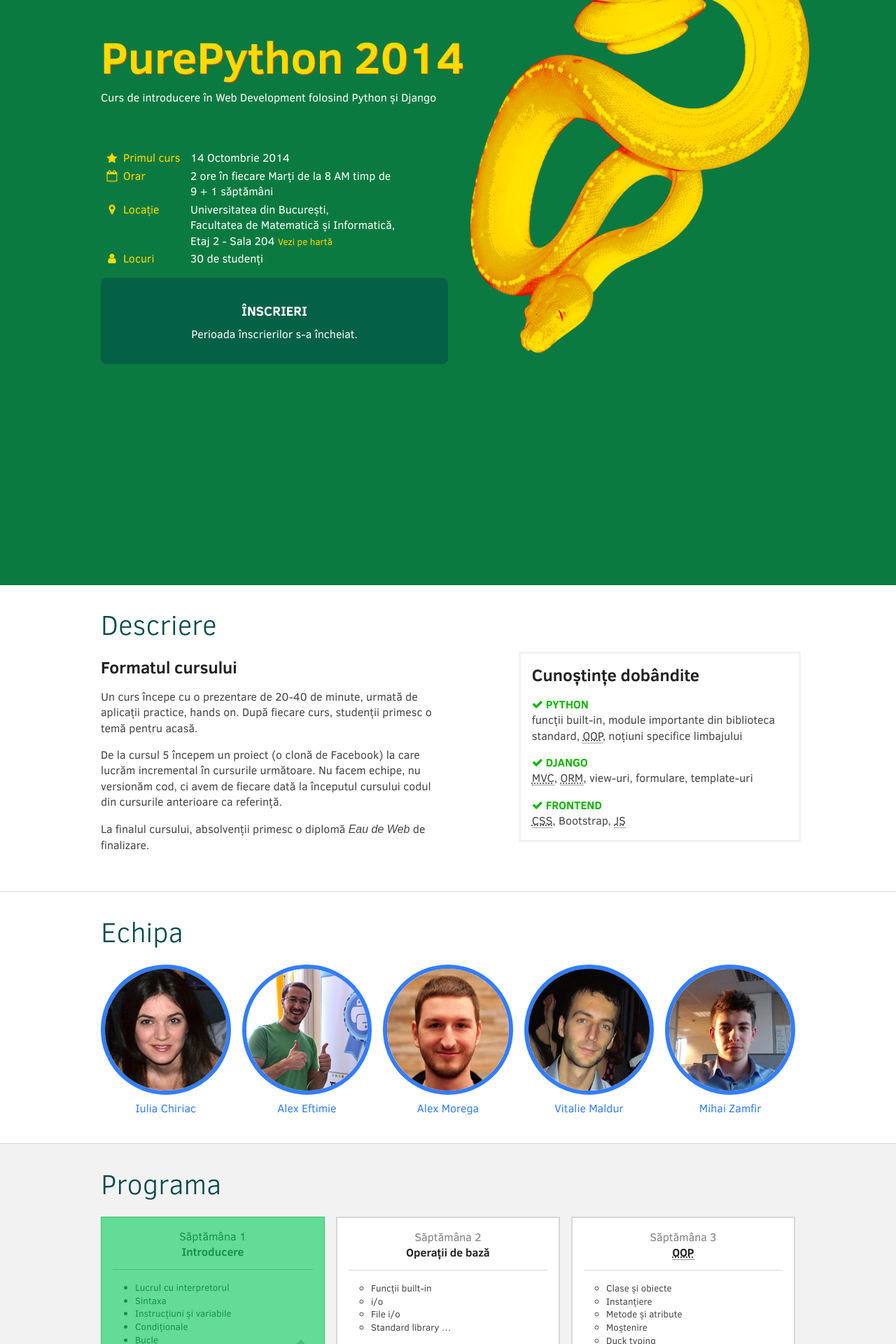
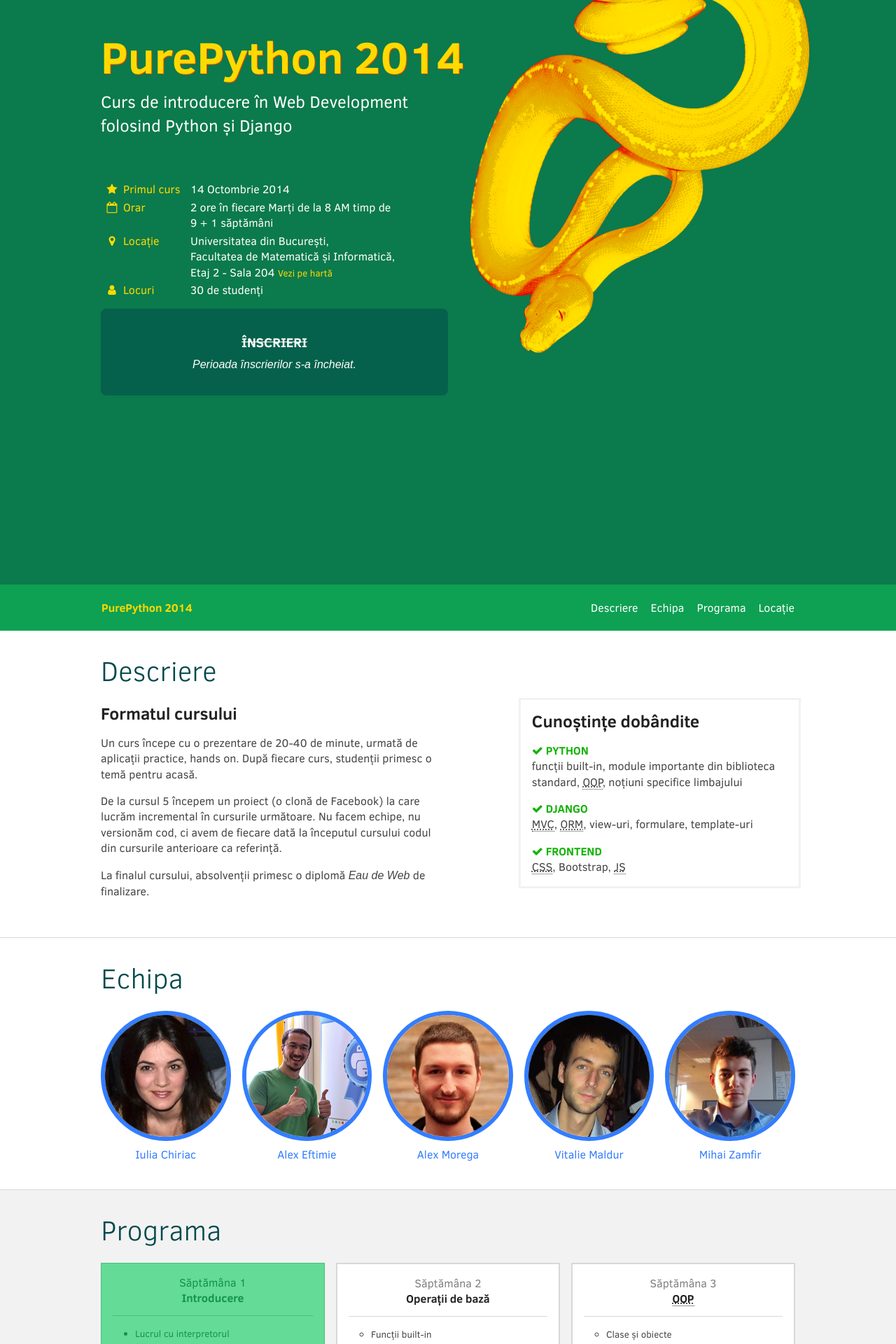
Before and after one commit to eaudeweb/purepython, a Jekyll site: the page index.html, which Jekyll copies as it is, in a window 1280 px wide. Shown: the top 1920 px of the page at 70% size. Built offline with Jekyll 4.4.1, drawn with Linux system fonts in a browser that asks for light colours; nearby versions of some CDN libraries; some web fonts are replaced; Markdown is read by kramdown in place of the engine named in the settings.

Commit message:
Removed buggy .js and minor .css improvements

```diff
--- a/css/main.css
+++ b/css/main.css
@@ -96,6 +96,7 @@
   margin-bottom: 1rem;
 }
 .subtitle {
+  font-size: 1.5rem;
   color: white;
   font-weight: normal;
   margin-bottom: 4rem;
@@ -193,41 +194,38 @@
   white-space: nowrap;
 }
 
-#nav-menu {
+.nav-menu {
   background: #0ea053;
 }
-body.modal-open #nav-menu {
-  display: none;
+.nav-links {
+  list-style: none;
+  padding-left: 0;
+  margin: auto -.5rem;
 }
-#nav-menu a {
+.nav-menu a {
   color: white;
   display: inline-block;
   padding: .5rem .5rem;
-  margin: 1rem 0;
   font-size: 1rem;
   line-height: 1;
   color: white;
   border: 1px solid transparent;
   border-radius: .25rem;
 }
-.nav-links {
-  list-style: none;
-  padding-left: 0;
-  margin: auto -.5rem;
-}
-#nav-menu a:hover {
+.nav-menu a:hover {
   border-color: white;
   text-decoration: none;
 }
-#nav-menu a.brand {
+.nav-menu .brand {
+  float: left;
   margin-left: -.5rem;
   font-weight: bold;
   color: #ffda00;
 }
-#nav-menu a.brand:hover {
+.nav-menu .brand:hover {
   border-color: #ffda00;
 }
-#nav-menu a.nav-cta {
+.nav-menu .nav-cta {
   cursor: pointer;
   position: relative;
   top: -3px;
@@ -239,7 +237,7 @@
   background-color: #ffda00 !important;
   box-shadow: 0 3px 0 0 #e6c400;
 }
-#nav-menu a.nav-cta:hover {
+.nav-menu .nav-cta:hover {
   box-shadow: none;
   top: 0;
 }
@@ -290,7 +288,11 @@
   text-decoration: none;
 }
 
-section {
+.nav-menu {
+  padding: 1rem;
+  overflow: hidden;
+}
+.section {
   margin-bottom: -1px;
   padding: 2rem 1rem;
 }
@@ -301,7 +303,8 @@
   padding-top: 7rem;
   padding-bottom: 4rem;
   color: white;
-  background: #0b7a40;
+  background: #0B7A4C;
+  overflow: hidden;
 }
 #home a {
   color: #ffda00;
@@ -343,6 +346,12 @@
 .register h3 {
   color: white;
   margin-bottom: .5rem;
+}
+.register.closed h3 {
+  text-decoration: line-through;
+}
+.register.closed p {
+  font-style: italic;
 }
 
 .cta {
@@ -617,10 +626,6 @@
     border-width: 2px;
     margin-right: .5em;
   }
-  #nav-menu .container {
-    padding-left: 1rem;
-    padding-right: 1rem;
-  }
   .nav-links {
     text-align: center;
   }
--- a/index.html
+++ b/index.html
@@ -10,14 +10,14 @@
   </head>
   <body>
 
-    <section id="home">
+    <section id="home" class="section">
       <div class="container">
         <div class="background-img img">
           <img src="img/python.png">
         </div>
 
         <h1 class="title">PurePython 2014</h1>
-        <p class="h4 subtitle">Curs de introducere în Web&nbsp;Development folosind <span class="no-br">Python și Django</span></p>
+        <p class="subtitle">Curs de introducere în Web&nbsp;Development folosind <span class="no-br">Python și Django</span></p>
 
         <div class="event-info">
           <dl class="summary">
@@ -34,18 +34,27 @@
             <dt><i class="fa fa-user"></i> Locuri</dt>
             <dd>30 de studenți</dd>
           </dl>
-          <div class="register">
-            <h3 class="h5 uppercase">Înscrieri</h2>
+          <div class="register closed">
+            <h3 class="uppercase">Înscrieri</h2>
             <p>Perioada înscrierilor s-a încheiat.</p>
           </div>
         </div>
       </div>
-
     </section>
 
+    <nav class="nav-menu">
+      <div class="container">
+        <a class="brand" href="#">PurePython 2014</a>
+        <ul class="nav-links">
+          <li><a href="#descriere">Descriere</a></li>
+          <li><a href="#echipa">Echipa</a></li>
+          <li><a href="#programa">Programa</a></li>
+          <li><a href="#locatie">Locație</a></li>
+        </ul>
+      </div>
+    </nav>
 
-
-    <section id="descriere">
+    <section id="descriere" class="section">
       <div class="container">
         <h2 class="section-title">Descriere</h2>
         <div class="row">
@@ -82,7 +91,7 @@
       </div>
     </section>
 
-    <section id="echipa">
+    <section id="echipa" class="section">
       <div class="container">
         <h2 class="section-title">Echipa</h2>
 
@@ -122,7 +131,7 @@
     </section>
 
 
-    <section id="programa">
+    <section id="programa" class="section">
       <div class="container">
         <h2 class="section-title">Programa</h2>
         <ol class="row schedule">
@@ -250,7 +259,7 @@
       </div>
     </section>
 
-    <section id="locatie">
+    <section id="locatie" class="section">
       <a data-toggle="#locatie">
         <i class="fa fa-map-marker fa-2x"></i>
         <i class="fa fa-times fa-2x"></i>
@@ -270,7 +279,7 @@
       </div>
     </section>
 
-    <nav id="nav-menu">
+    <nav class="nav-menu">
       <div class="container">
         <a class="brand" href="#">PurePython 2014</a>
         <ul class="nav-links">
@@ -283,7 +292,7 @@
     </nav>
 
 
-    <section id="realizatori">
+    <section id="realizatori" class="section">
       <div class="container">
         <div class="row">
           <div class="col logos">
@@ -327,7 +336,6 @@
 
     <!-- js -->
     <script src="https://code.jquery.com/jquery-1.11.1.min.js"></script>
-    <script src="js/jquery-scrolltofixed-min.js"></script>
     <script type="text/javascript"
       src="https://maps.googleapis.com/maps/api/js?key=AIzaSyCgzwlVgB2yRIIW89qbpi9dAiWlD1DAjy0&language=ro">
     </script>
--- a/js/main.js
+++ b/js/main.js
@@ -69,10 +69,3 @@
 		}
 	});
 });
-
-$(document).ready(function () {
-	$('#nav-menu').scrollToFixed( {
-		bottom: 0,
-		limit: $('#nav-menu').offset().top
-	});
-});
```
